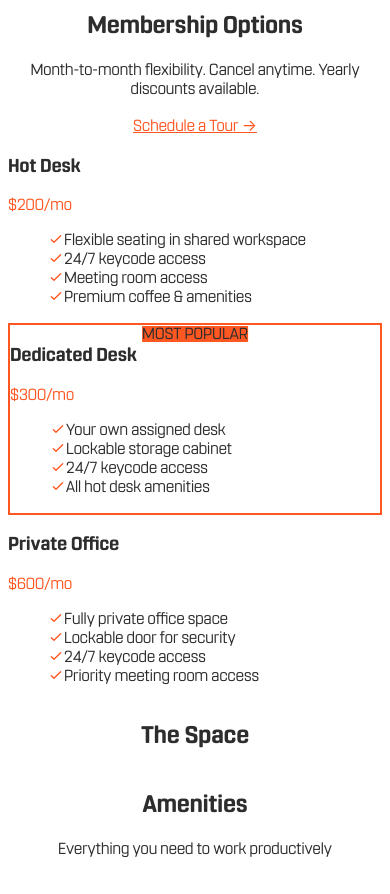
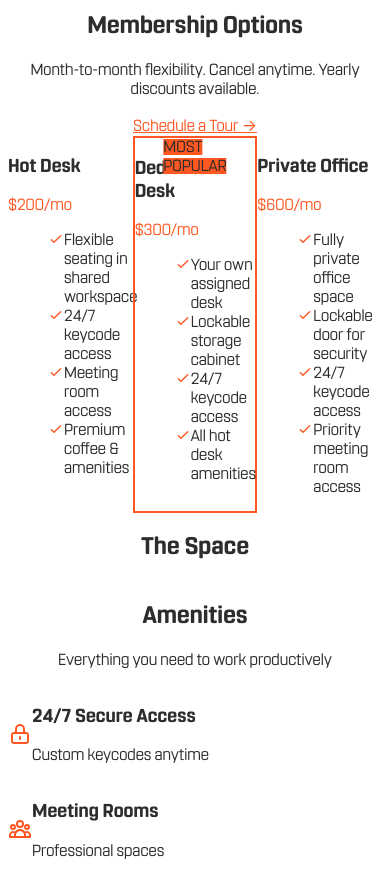
Before and after one commit to jakeabel217/homebase-website, a Next.js app: page / in a window 390 px wide. Shown: the part 860-1754 px from the top of the page. Built offline with nearby package versions, Linux system fonts and the light colour scheme.

Commit message:
FORCE 3-column layout - remove ALL responsive breakpoints for membership and photos to always display side-by-side

```diff
--- a/app/page.tsx
+++ b/app/page.tsx
@@ -136,7 +136,7 @@
             </a>
           </div>
 
-          <div className="grid grid-cols-1 sm:grid-cols-3 gap-8">
+          <div className="grid grid-cols-3 gap-8">
             {/* Hot Desk */}
             <div className="bg-white p-8 rounded-lg shadow-md hover:shadow-xl transition">
               <h3 className="text-2xl font-bold text-gray-900 mb-2">Hot Desk</h3>
@@ -245,7 +245,7 @@
       <section className="py-20 px-4 bg-white">
         <div className="max-w-7xl mx-auto">
           <h2 className="text-4xl font-bold text-center text-gray-900 mb-12">The Space</h2>
-          <div className="grid grid-cols-2 sm:grid-cols-3 gap-4">
+          <div className="grid grid-cols-3 gap-4">
             <div className="relative h-64 overflow-hidden rounded-lg">
               <Image src="/images/workspace.jpg" alt="Workspace" fill className="object-cover hover:scale-110 transition duration-300" />
             </div>
```
